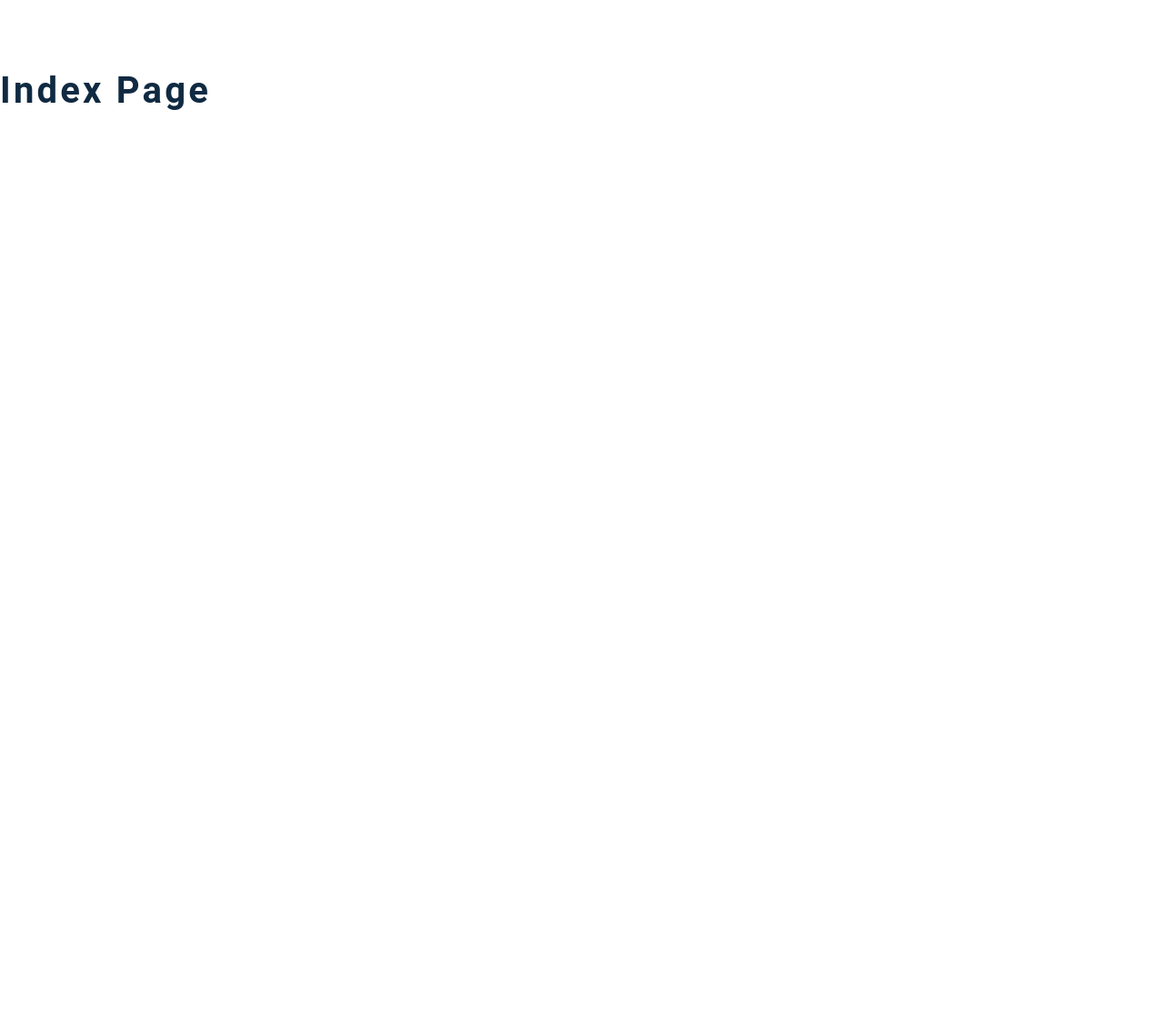
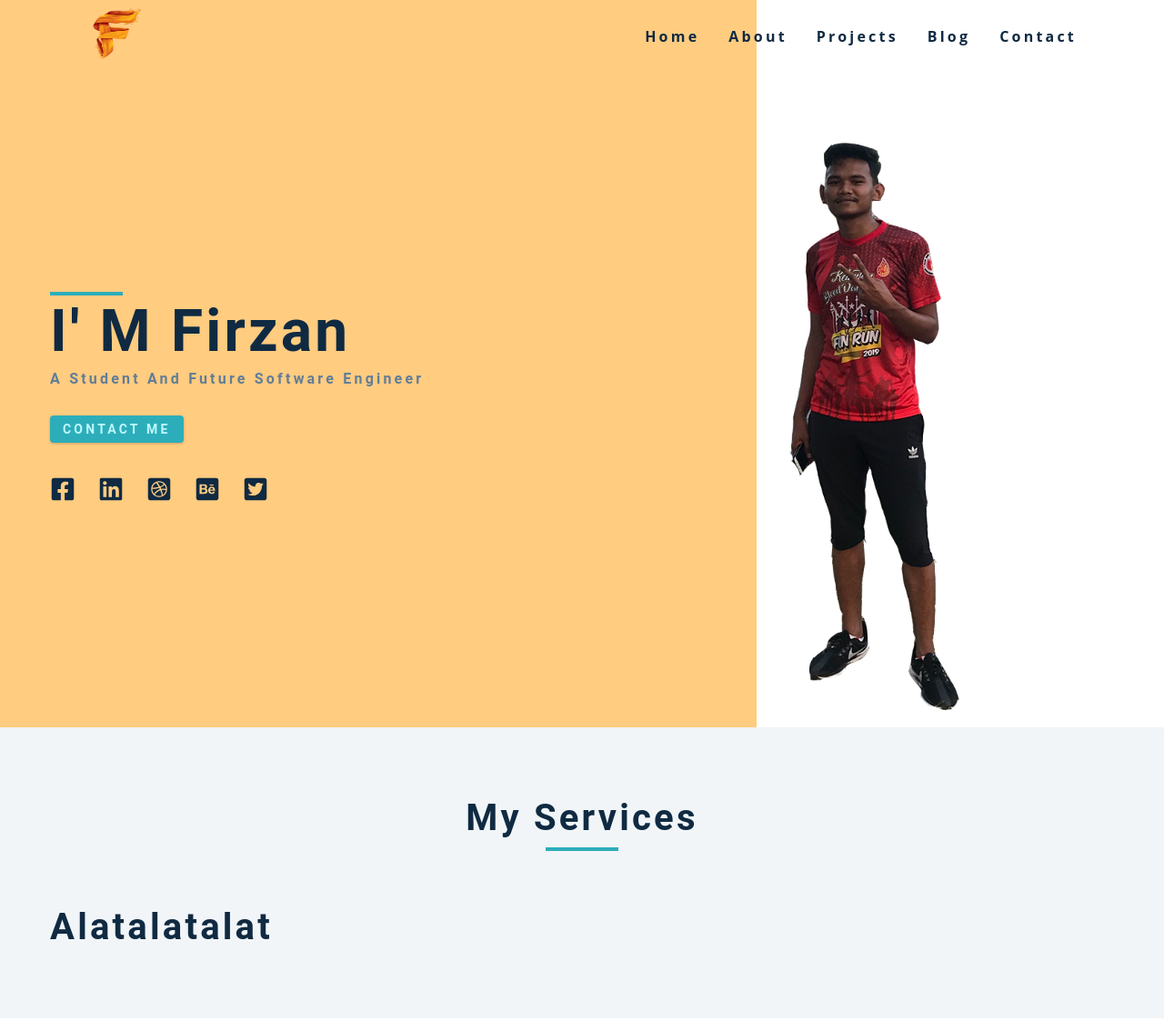
Before and after one commit to Firzan97/Gatsby-personal-blog, a Gatsby site: page / in a window 1280 px wide. Shown: the whole page at 91% size. Before the commit the page ends 800 px from the top, so only its background shows below. Built offline with nearby package versions, Linux system fonts and the light colour scheme; Gatsby itself is replaced by a stand-in of ours.

Commit message:
First commit

```diff
--- a/package.json
+++ b/package.json
@@ -6,7 +6,7 @@
   "license": "MIT",
   "scripts": {
     "build": "gatsby build",
-    "develop": "gatsby develop",
+    "develop": "env-cmd -f .env.development gatsby develop",
     "format": "prettier --write \"**/*.{js,jsx,json,md}\"",
     "start": "npm run develop",
     "serve": "gatsby serve",
@@ -14,6 +14,7 @@
     "test": "echo \"Write tests! -> https://gatsby.dev/unit-testing\" && exit 1"
   },
   "dependencies": {
+    "dotenv": "^8.2.0",
     "gatsby": "^2.21.0",
     "gatsby-image": "^2.4.0",
     "gatsby-plugin-prefetch-google-fonts": "^1.4.3",
@@ -30,6 +31,7 @@
     "react-markdown": "^4.3.1"
   },
   "devDependencies": {
+    "env-cmd": "^10.1.0",
     "prettier": "2.0.5"
   },
   "repository": {
--- a/src/components/Hero.js
+++ b/src/components/Hero.js
@@ -3,10 +3,42 @@ import Image from "gatsby-image"
 import { Link } from "gatsby"
 import { graphql, useStaticQuery } from "gatsby"
 import SocialLinks from "../constants/socialLinks"
+import { FaFileAudio } from "react-icons/fa"
 // ...GatsbyImageSharpFluid
+const query = graphql`
+  {
+    file(relativePath: {eq: "logo.png"}) {
+      childImageSharp {
+        fluid {
+          ...GatsbyImageSharpFluid
+        }
+      }
+    }
+  }`
+
 
 const Hero = () => {
-  return <h2>hero component</h2>
+  const {
+    file: {
+      childImageSharp: {
+        fluid
+      },
+    },
+  } = useStaticQuery(query)
+  return <header className="hero">
+    <div className="section-center hero-center">
+      <article className="hero-info">
+        <div>
+          <div className="underline"></div>
+          <h1>I' m Firzan</h1>
+          <h4>A student and future software engineer</h4>
+          <Link to="/contact" className="btn">Contact Me</Link>
+          <SocialLinks />
+        </div>
+      </article>
+      <Image fluid={fluid} className="hero-img" />
+    </div>
+  </header>
 }
 
 export default Hero
--- a/src/components/Layout.js
+++ b/src/components/Layout.js
@@ -5,9 +5,10 @@ import Sidebar from "./Sidebar"
 import Footer from "./Footer"
 const Layout = ({ children }) => {
   return (
-    <>
-      <h2>layout component</h2>
-    </>
+    <div>
+      <Navbar />
+      <h2>{children}</h2>
+    </div>
   )
 }
 
--- a/src/components/Navbar.js
+++ b/src/components/Navbar.js
@@ -1,9 +1,19 @@
 import React from "react"
-import logo from "../assets/logo.svg"
+import logo from "../assets/mylogo.png"
 import { FaAlignRight } from "react-icons/fa"
 import PageLinks from "../constants/links"
 const Navbar = () => {
-  return <h2>navbar component</h2>
+  return <nav className="navbar">
+    <div className="nav-center">
+      <div className="nav-header">
+        <img src={logo} alt="logo" />
+        <button type="button" className="toggle-btn">
+          <FaAlignRight></FaAlignRight>
+        </button>
+      </div>
+      <PageLinks styleClass="nav-links"></PageLinks>
+    </div>
+  </nav>
 }
 
 export default Navbar
--- a/src/components/Services.js
+++ b/src/components/Services.js
@@ -2,7 +2,16 @@ import React from "react"
 import Title from "./Title"
 import services from "../constants/services"
 const Services = () => {
-  return <h2>services component</h2>
+  return <section className="section bg-grey">
+    <Title title="My Services" />
+    <div className="section-center services-center">
+      {services.map(service => {
+        console.log(service)
+
+        return "alat"
+      })}
+    </div>
+  </section>
 }
 
 export default Services
--- a/src/components/Title.js
+++ b/src/components/Title.js
@@ -1,7 +1,10 @@
 import React from "react"
 
-const Title = () => {
-  return <h2>title component</h2>
+const Title = ({ title }) => {
+  return <div className="section-title">
+    <h2>{title || "default-title"}</h2>
+    <div className="underline"></div>
+  </div>
 }
 
 export default Title
--- a/src/css/main.css
+++ b/src/css/main.css
@@ -231,6 +231,7 @@ Navbar
 }
 .nav-header img {
   margin-bottom: 0.375rem;
+  width: 20%;
 }
 .toggle-btn {
   font-size: 2rem;
@@ -410,7 +411,7 @@ Hero
   margin-top: -5rem;
   padding-top: 5rem;
   height: 100vh;
-  background: var(--clr-primary-10);
+  background: #ffcc80;
   position: relative;
 }
 
@@ -425,10 +426,13 @@ Hero
   margin-left: 0;
 }
 .hero-info {
-  background: var(--clr-primary-10);
+  background: #ffcc80;
 }
 .hero-img {
   display: none;
+  width: 90%;
+  height: 150%;
+  margin-left: 7rem;
 }
 .hero-info h4 {
   color: var(--clr-grey-5);
--- a/src/pages/index.js
+++ b/src/pages/index.js
@@ -7,6 +7,13 @@ import Jobs from "../components/Jobs"
 import Projects from "../components/Projects"
 import Blogs from "../components/Blogs"
 export default () => {
-  return <h2>index page</h2>
+  return (<div>
+    <Layout>
+      <Hero />
+      <Services />
+    </Layout>
+  </div>)
+
+
 }
 // ...GatsbyImageSharpFluid
```
Also changed, not shown: src/assets/logo.png (added), src/assets/mylogo.png (added), 1 other file.
